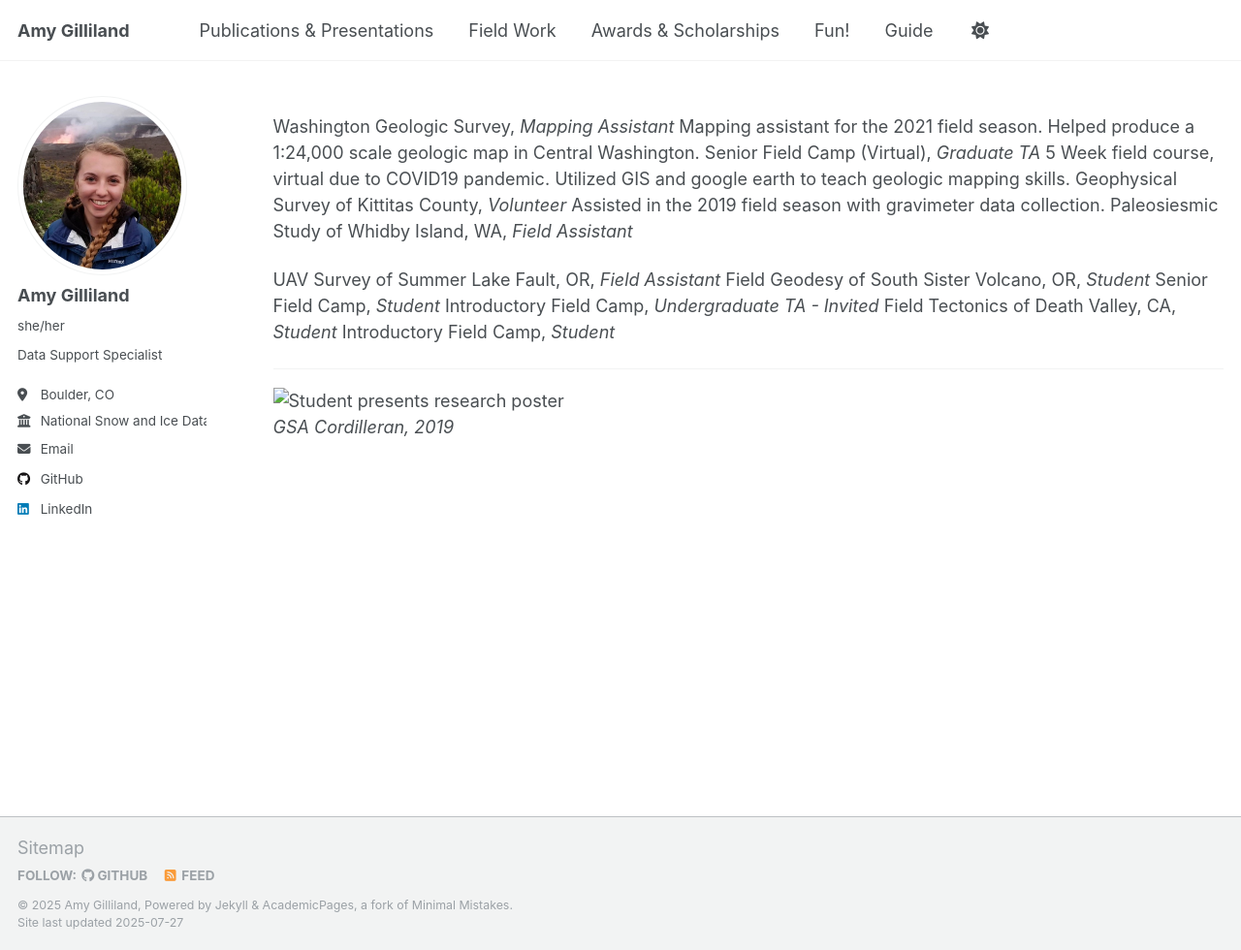
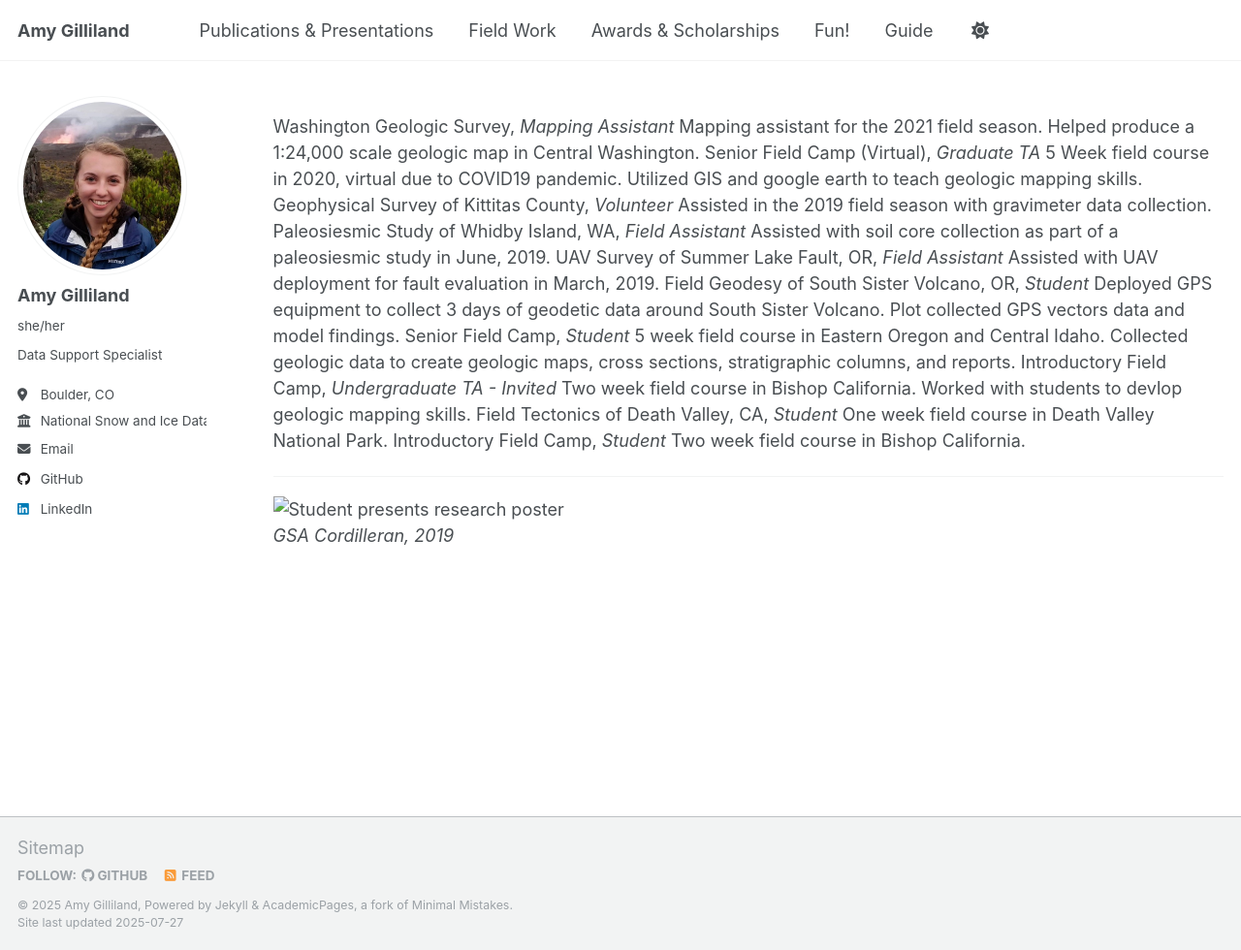
Before and after one commit to gillilanda/gillilanda.github.io, a Jekyll site: the page built from _pages/field_work.md, in a window 1280 px wide and 980 px high. Shown: the whole window at 97% size. Built offline with Jekyll 4.4.1, drawn with Linux system fonts in a browser that asks for light colours; a script that is not in the unit is left out; a file with an impossible date is left out.

Commit message:
Pending changes exported from your codespace

```diff
--- a/_pages/field_work.md
+++ b/_pages/field_work.md
@@ -6,22 +6,28 @@ author_profile: true
 redirect_from:
   - /resume
 ---
+{% include base_path %}
 
-{% include base_path %}
 Washington Geologic Survey, *Mapping Assistant*
   Mapping assistant for the 2021 field season. Helped produce a 1:24,000 scale geologic map in Central Washington.
 Senior Field Camp (Virtual), *Graduate TA*
-  5 Week field course, virtual due to COVID19 pandemic. Utilized GIS and google earth to teach geologic mapping skills.
+  5 Week field course in 2020, virtual due to COVID19 pandemic. Utilized GIS and google earth to teach geologic mapping skills.
 Geophysical Survey of Kittitas County, *Volunteer*
   Assisted in the 2019 field season with gravimeter data collection.
 Paleosiesmic Study of Whidby Island, WA, *Field Assistant*
-
+  Assisted with soil core collection as part of a paleosiesmic study in June, 2019.
 UAV Survey of Summer Lake Fault, OR, *Field Assistant*
+  Assisted with UAV deployment for fault evaluation in March, 2019.
 Field Geodesy of South Sister Volcano, OR, *Student*
+  Deployed GPS equipment to collect 3 days of geodetic data around South Sister Volcano. Plot collected GPS vectors data and model findings.
 Senior Field Camp, *Student*
+  5 week field course in Eastern Oregon and Central Idaho. Collected geologic data to create geologic maps, cross sections, stratigraphic columns, and reports.
 Introductory Field Camp, *Undergraduate TA - Invited*
+  Two week field course in Bishop California. Worked with students to devlop geologic mapping skills.
 Field Tectonics of Death Valley, CA, *Student*
+  One week field course in Death Valley National Park.
 Introductory Field Camp, *Student*
+  Two week field course in Bishop California.
 
 
 ---
```
